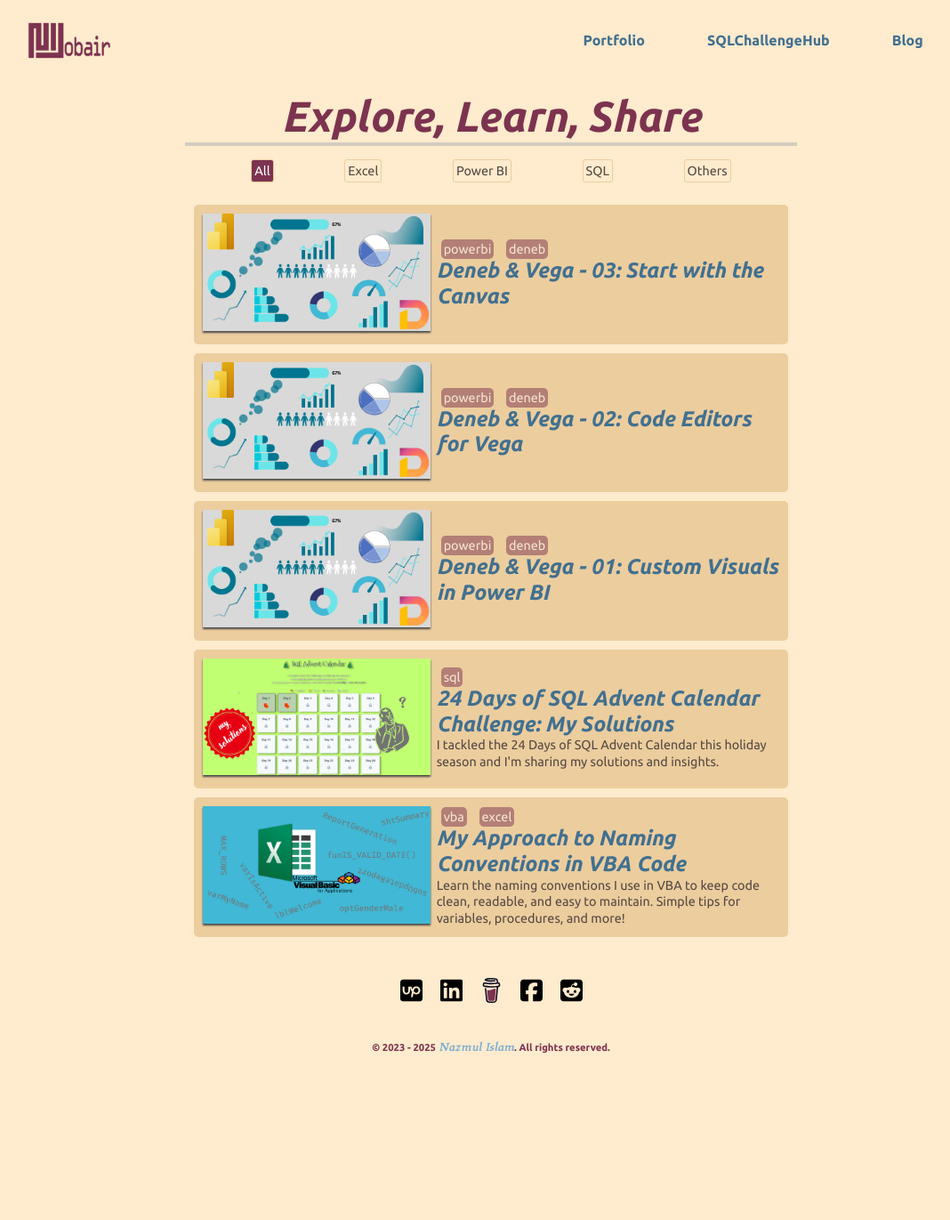
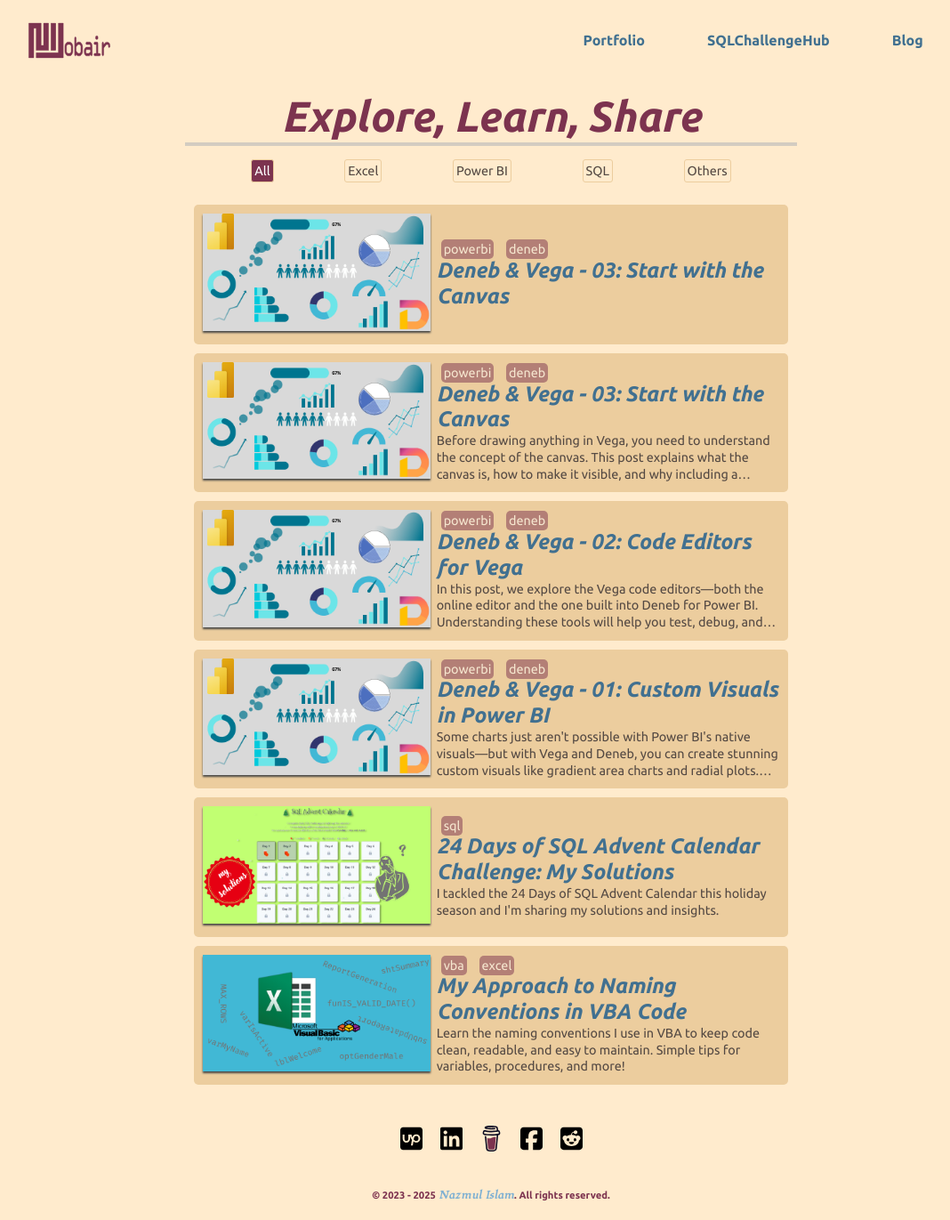
Before and after one commit to nijobair/nijobair.github.io, a Jekyll site: the page built from blog.html, in a window 1280 px wide and 1371 px high. Shown: the whole window at 89% size, without its empty margins (88-1156 px from the left). Built offline with Jekyll 4.4.1, drawn with Linux system fonts in a browser that asks for light colours.

Commit message:
vega post - 03

````diff
--- a/my_collections/_posts/powerbi/deneb/2025-02-06-vega-01.md
+++ b/my_collections/_posts/powerbi/deneb/2025-02-06-vega-01.md
@@ -3,7 +3,7 @@
 categories: powerbi deneb
 title: "Deneb & Vega - 01: Custom Visuals in Power BI"
 image: /assets/images/posts/powerbi/title-Deneb.png
-excerpt: ""
+excerpt: "Some charts just aren't possible with Power BI's native visuals—but with Vega and Deneb, you can create stunning custom visuals like gradient area charts and radial plots. This post introduces Vega, the language behind Deneb, and lays the foundation for learning it step by step."
 ---
 
 ## Introduction
--- a/my_collections/_posts/powerbi/deneb/2025-06-28-vega-02.md
+++ b/my_collections/_posts/powerbi/deneb/2025-06-28-vega-02.md
@@ -3,7 +3,7 @@
 categories: powerbi deneb
 title: "Deneb & Vega - 02: Code Editors for Vega"
 image: /assets/images/posts/powerbi/title-Deneb.png
-excerpt: ""
+excerpt: "In this post, we explore the Vega code editors—both the online editor and the one built into Deneb for Power BI. Understanding these tools will help you test, debug, and build complex visuals more efficiently."
 ---
 
 ## Introduction
--- a/my_collections/_posts/powerbi/deneb/2025-06-29-vega-03.md
+++ /dev/null
@@ -1,33 +0,0 @@
----
-featured: false
-categories: powerbi deneb
-title: "Deneb & Vega - 03: Start with the Canvas"
-image: /assets/images/posts/powerbi/title-Deneb.png
-excerpt: ""
----
-
-## Introduction
-
-slkddddddddddddddddddddddddddd
-
-
-<div id="chart-01"></div>
-
-<script type="text/javascript">
-  async function run() {
-    const container = document.getElementById('chart-01');
-    const width = container.clientWidth;
-    const height = width / 2;
-    const specs = '/vegaCharts/00_trial.json';
-
-    const result = await vegaEmbed("#chart-01", specs, {
-      actions: true,
-      width: width,
-      height: height
-    });
-
-    console.log(result);
-  }
-
-  run();
-</script>
--- /dev/null
+++ b/my_collections/_posts/powerbi/deneb/2025-06-30-vega-03.md
@@ -0,0 +1,71 @@
+---
+featured: false
+categories: powerbi deneb
+title: "Deneb & Vega - 03: Start with the Canvas"
+image: /assets/images/posts/powerbi/title-Deneb.png
+excerpt: "Before drawing anything in Vega, you need to understand the concept of the canvas. This post explains what the canvas is, how to make it visible, and why including a schema makes your life easier."
+---
+
+## Introduction
+
+Now that we’re familiar with Vega, we can start building a logical understanding of its syntax. But before diving into the details, let’s take a step back and talk about something very basic—yet super important: the canvas.
+
+## What Is a Canvas?
+
+If you've ever done any painting, you already know what a canvas is—it's the surface where you paint your masterpiece. In Vega, the concept is pretty much the same. The canvas is where all the visual elements live.
+
+The cool part? In Vega, you don’t need to explicitly create a canvas. Since Vega is just a structured `JSON` file, everything you write goes inside a pair of curly braces `{}`. These outermost braces automatically create a canvas for you.
+
+So if you just type `{}` in the code editor, Vega technically creates a canvas. But—here’s the catch—you won’t *see* anything. Why? Because that canvas is 0 pixels wide and 0 pixels tall. It's invisible.
+
+### Let’s Make It Visible
+
+To actually *see* the canvas, we need to give it some dimensions. We can do that using the `width` and `height` properties. And to make things more obvious, let’s also give it a background color using the `background` property.
+
+Here’s how that looks in Vega:
+
+```json
+"width": 250,
+"height": 100,
+"background": "grey"
+```
+
+And now, the result is something you can see—an actual grey canvas!
+
+<div id="chart-01"></div>
+<script type="text/javascript">
+  async function run() {
+    const container = document.getElementById('chart-01');
+    const width = container.clientWidth;
+    const height = width / 2;
+    const specs = '/vegaCharts/canvas.json';
+    const result = await vegaEmbed("#chart-01", specs, {
+      actions: true
+    });
+    console.log(result);
+  }
+  run();
+</script>
+
+All the visual elements you create will be drawn inside this canvas. Think of it as the stage where your charts and marks perform.
+
+We’ll talk about more customizations you can apply to the canvas later on. For now, let’s shift gears and look at something very helpful—the schema.
+
+## What Is a Schema?
+
+By now, you know that Vega is a language that describes how visuals should look. Like any language, it has its own set of rules—a grammar, if you will. These rules are defined in what’s called a *schema file*.
+
+When you include the schema in your code, the editor becomes smarter. It automatically checks your code for errors and highlights them right away. Super helpful!
+
+You can include the schema using the `$schema` property at the top of your JSON:
+
+```json
+"$schema": "https://vega.github.io/schema/vega/v6.json",
+"width": 250,
+"height": 100,
+"background": "grey"
+```
+
+Technically, you *can* write Vega code without including the schema. In fact, we did that earlier just to display the canvas. But without the schema, you’ll probably end up spending hours debugging a missing comma or typo. Not fun at all!
+
+So my advice? Always include the schema. It's like having a grammar checker for your charts.
--- /dev/null
+++ b/my_collections/_posts/powerbi/deneb/2025-06-30-vega-04.md
@@ -0,0 +1,9 @@
+---
+featured: false
+categories: powerbi deneb
+title: "Deneb & Vega - 03: Start with the Canvas"
+image: /assets/images/posts/powerbi/title-Deneb.png
+excerpt: ""
+---
+
+## Introduction
--- /dev/null
+++ b/my_collections/_vegaCharts/canvas.json
@@ -0,0 +1,5 @@
+{
+    "width": 250,
+    "height": 100,
+    "background": "grey"
+}
````
